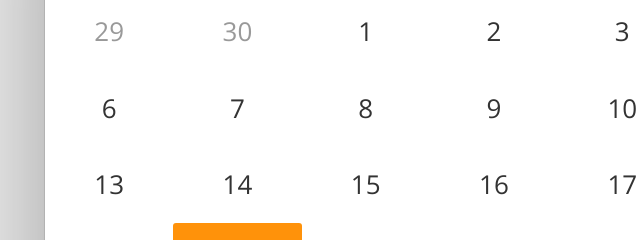
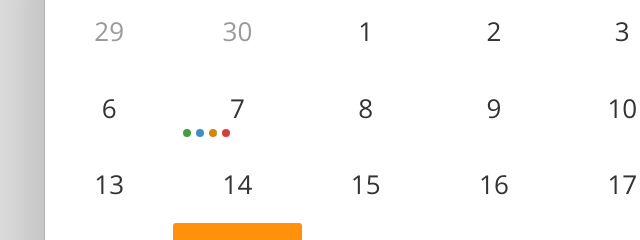
Before and after one commit to georgyangelov/mongo-calendar-app-web, a website: page index.html in a window 1280 px wide. Shown: the part 272-512 px from the top of the page, 146-786 px from the left. Drawn offline with nearby package versions, Linux system fonts and the light colour scheme.

Commit message:
Add color-coded dots to the calendar for the tasks

```diff
--- a/app/views/calendar.html
+++ b/app/views/calendar.html
@@ -15,5 +15,18 @@
     </tr>
 
     <!-- Will be dynamic, I promise! -->
-    <tr class="days"><td class="faded" day-popover="2014-09-29">29</td><td class="faded">30</td><td day-popover="2014-09-29">1</td><td day-popover="2014-09-29">2</td><td day-popover="2014-09-29">3</td><td day-popover="2014-09-29">4</td><td day-popover="2014-09-29">5</td></tr><tr class="days"><td day-popover="2014-09-29">6</td><td day-popover="2014-09-29">7</td><td day-popover="2014-09-29">8</td><td day-popover="2014-09-29">9</td><td day-popover="2014-09-29">10</td><td day-popover="2014-09-29">11</td><td day-popover="2014-09-29">12</td></tr><tr class="days"><td day-popover="2014-09-29">13</td><td day-popover="2014-09-29">14</td><td day-popover="2014-09-29">15</td><td day-popover="2014-09-29">16</td><td day-popover="2014-09-29">17</td><td day-popover="2014-09-29">18</td><td day-popover="2014-09-29">19</td></tr><tr class="days"><td day-popover="2014-09-29">20</td><td class="today">21</td><td day-popover="2014-09-29">22</td><td day-popover="2014-09-29">23</td><td day-popover="2014-09-29">24</td><td day-popover="2014-09-29">25</td><td day-popover="2014-09-29">26</td></tr><tr class="days"><td day-popover="2014-09-29">27</td><td day-popover="2014-09-29">28</td><td day-popover="2014-09-29">29</td><td day-popover="2014-09-29">30</td><td>31</td><td class="faded">1</td><td class="faded">2</td></tr>
+    <tr class="days"><td class="faded" day-popover="2014-09-29">29</td><td class="faded">30</td><td day-popover="2014-09-29">1</td><td day-popover="2014-09-29">2</td><td day-popover="2014-09-29">3</td><td day-popover="2014-09-29">4</td><td day-popover="2014-09-29">5</td></tr><tr class="days"><td day-popover="2014-09-29">6</td>
+
+    <td day-popover="2014-09-29">
+        7
+
+        <ul class="task-indicators">
+            <li class="normal"></li>
+            <li class="important"></li>
+            <li class="critical"></li>
+            <li class="nuclear"></li>
+        </ul>
+    </td>
+
+    <td day-popover="2014-09-29">8</td><td day-popover="2014-09-29">9</td><td day-popover="2014-09-29">10</td><td day-popover="2014-09-29">11</td><td day-popover="2014-09-29">12</td></tr><tr class="days"><td day-popover="2014-09-29">13</td><td day-popover="2014-09-29">14</td><td day-popover="2014-09-29">15</td><td day-popover="2014-09-29">16</td><td day-popover="2014-09-29">17</td><td day-popover="2014-09-29">18</td><td day-popover="2014-09-29">19</td></tr><tr class="days"><td day-popover="2014-09-29">20</td><td class="today">21</td><td day-popover="2014-09-29">22</td><td day-popover="2014-09-29">23</td><td day-popover="2014-09-29">24</td><td day-popover="2014-09-29">25</td><td day-popover="2014-09-29">26</td></tr><tr class="days"><td day-popover="2014-09-29">27</td><td day-popover="2014-09-29">28</td><td day-popover="2014-09-29">29</td><td day-popover="2014-09-29">30</td><td>31</td><td class="faded">1</td><td class="faded">2</td></tr>
 </table>
--- a/style/style.less
+++ b/style/style.less
@@ -66,6 +66,10 @@ calendar {
         text-shadow: 0 1px 0 rgba(255, 255, 255, 0.4);
 
         > td {
+            position: relative;
+
+            overflow: hidden;
+
             cursor: pointer;
             transition: color .3s, background-color .3s;
 
@@ -75,6 +79,48 @@ calendar {
             -moz-user-select: none;
             -ms-user-select: none;
             user-select: none;
+
+            .task-indicators {
+                position: absolute;
+                bottom: 10px;
+                left: 10px;
+
+                width: calc(100% - 20px);
+                height: 8px;
+
+                list-style: none;
+                margin: 0;
+                padding: 0;
+
+                li {
+                    width: 8px;
+                    height: 8px;
+
+                    float: left;
+
+                    border-radius: 50%;
+
+                    &.normal {
+                        background-color: #449d44;
+                    }
+
+                    &.important {
+                        background-color: #428bca;
+                    }
+
+                    &.critical {
+                        background-color: #d58512;
+                    }
+
+                    &.nuclear {
+                        background-color: #d43f3a;
+                    }
+                }
+
+                li + li {
+                    margin-left: 5px;
+                }
+            }
         }
 
         > td:nth-child(6),
@@ -95,6 +141,10 @@ calendar {
             background-color: #428bca !important;
             border-radius: 3px;
             color: white;
+
+            .task-indicators li {
+                background-color: white !important;
+            }
         }
     }
 
```
